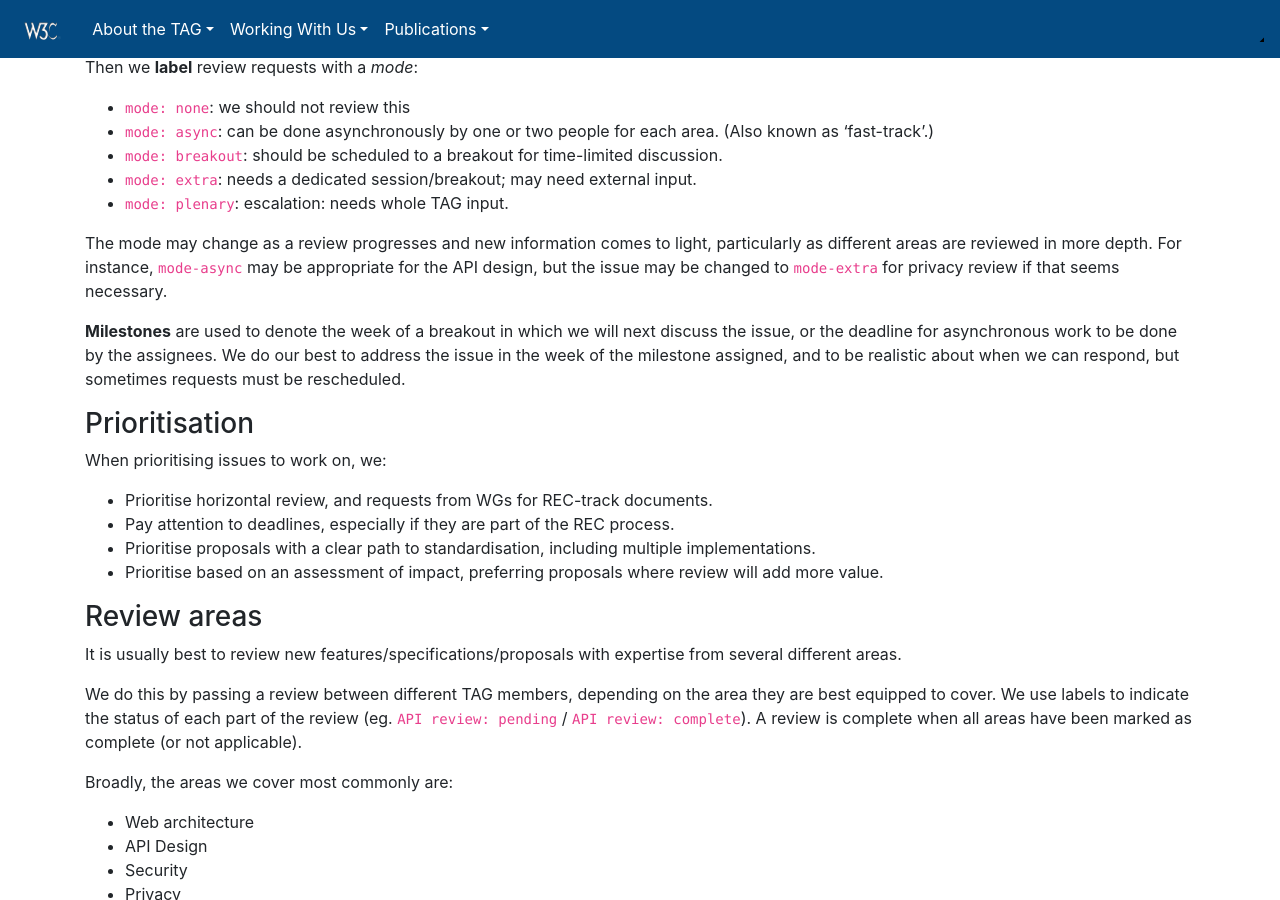
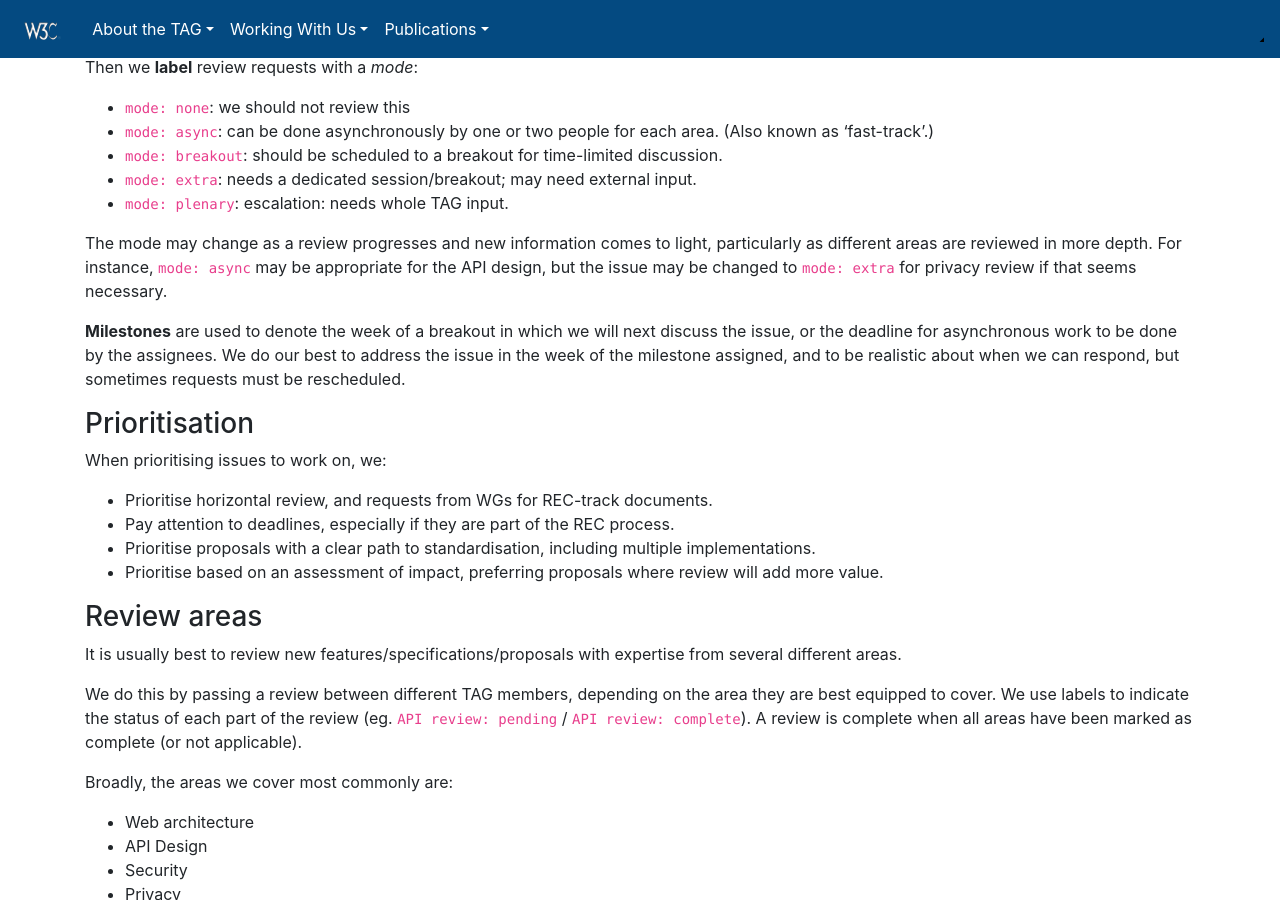
Before and after one commit to w3ctag/tag.w3.org, a Jekyll site: the page built from workmode/design-reviews.md, in a window 1280 px wide and 900 px high, scrolled down 1287 px. Built offline with Jekyll 4.4.1, drawn with Linux system fonts in a browser that asks for light colours; nearby versions of some CDN libraries; library files that are not in the unit come from our copies.

Commit message:
Editorial
Co-authored-by: Peter Linss <peter@linss.com>

```diff
--- a/workmode/design-reviews.md
+++ b/workmode/design-reviews.md
@@ -60,7 +60,7 @@ Then we **label** review requests with a _mode_:
 * `mode: extra`: needs a dedicated session/breakout; may need external input.
 * `mode: plenary`: escalation: needs whole TAG input.
 
-The mode may change as a review progresses and new information comes to light, particularly as different areas are reviewed in more depth. For instance, `mode-async` may be appropriate for the API design, but the issue may be changed to `mode-extra` for privacy review if that seems necessary.
+The mode may change as a review progresses and new information comes to light, particularly as different areas are reviewed in more depth. For instance, `mode: async` may be appropriate for the API design, but the issue may be changed to `mode: extra` for privacy review if that seems necessary.
 
 **Milestones** are used to denote the week of a breakout in which we will next discuss the issue, or the deadline for asynchronous work to be done by the assignees. We do our best to address the issue in the week of the milestone assigned, and to be realistic about when we can respond, but sometimes requests must be rescheduled.
 
```
